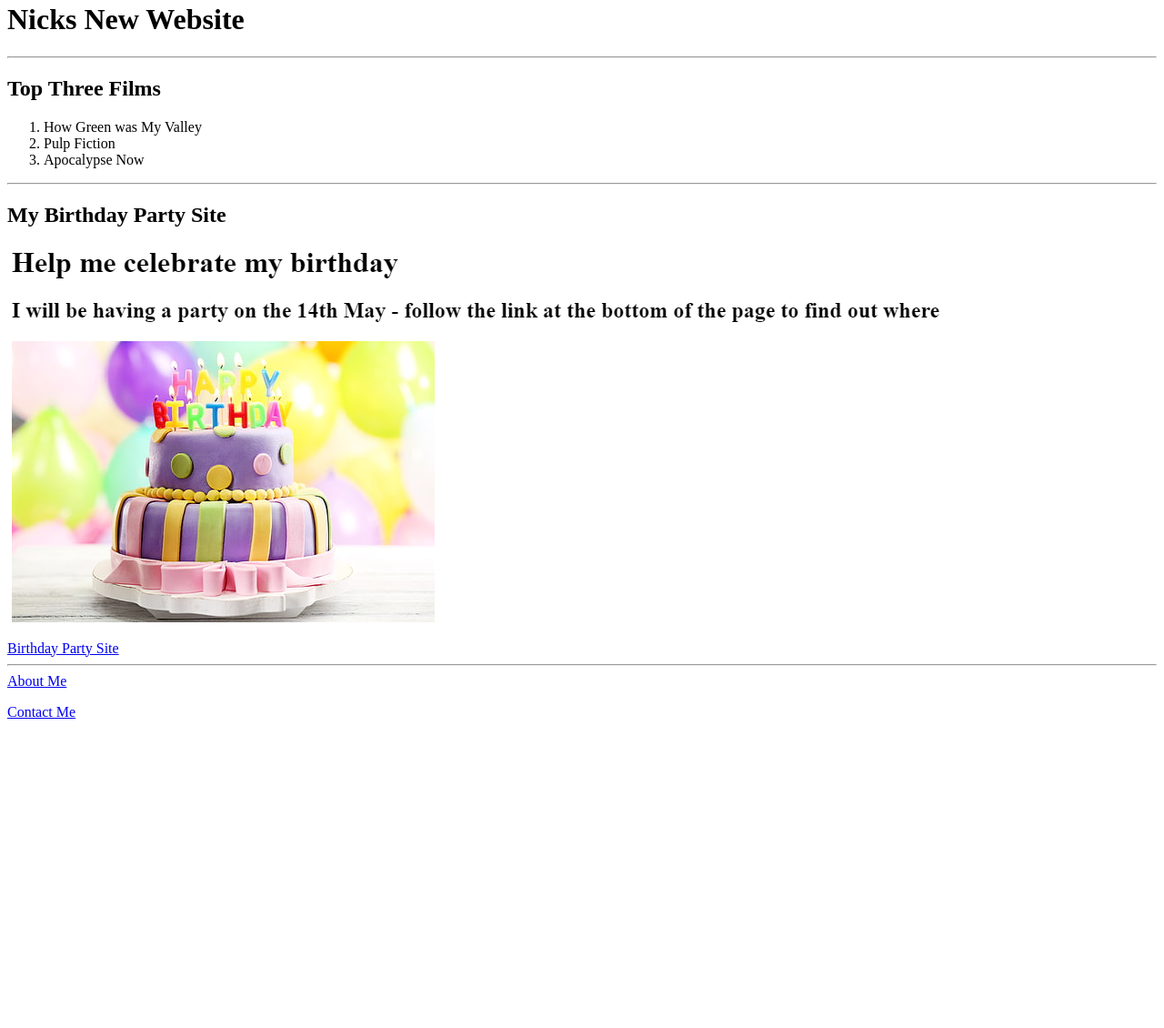
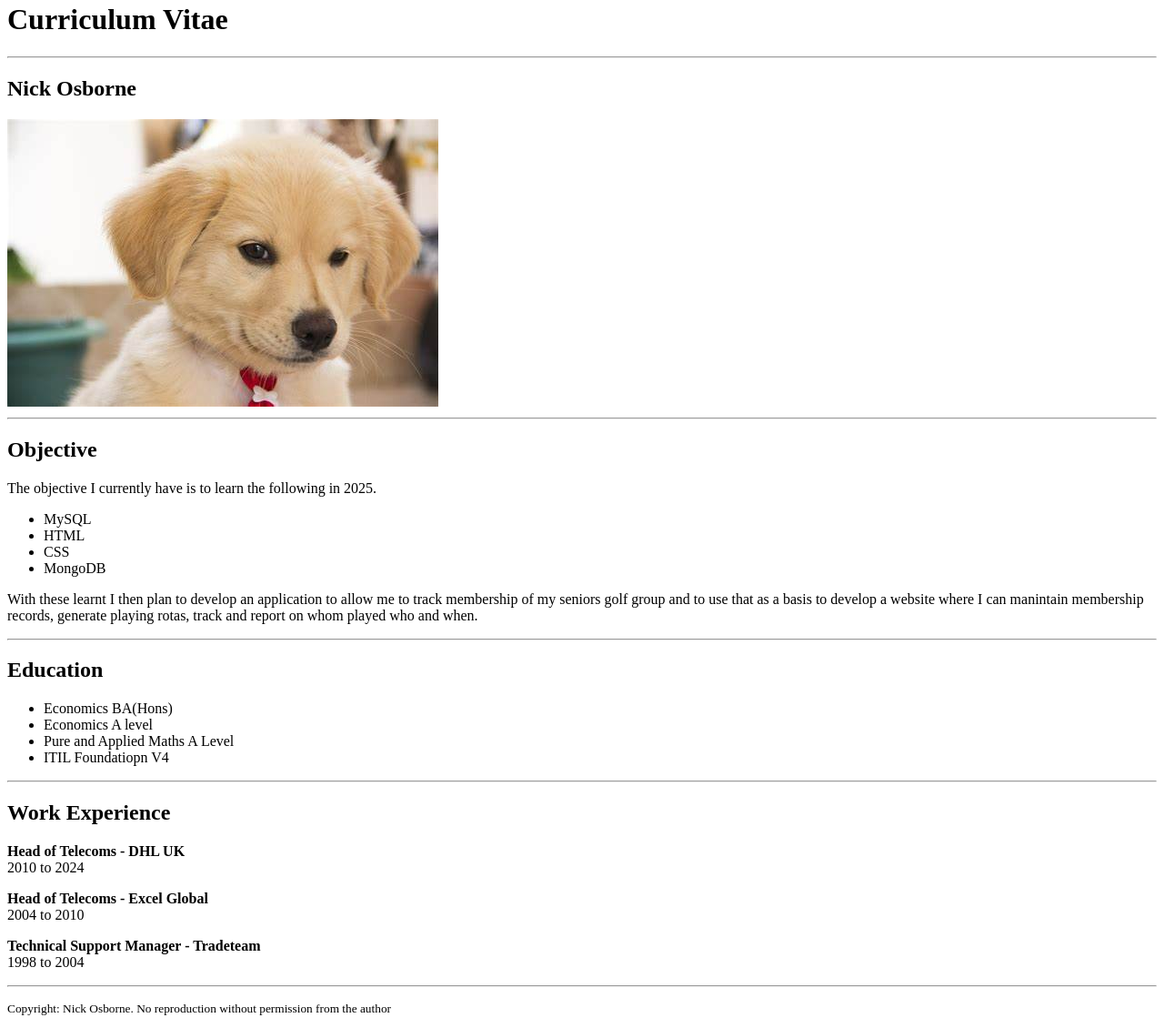
Before and after one commit to wmnick1405/html-portfolio, a plain HTML site: page index.html in a window 1280 px wide. Shown: the part 18-1148 px from the top of the page at 91% size. Before the commit the page ends 818 px from the top, so only its background shows below. Drawn offline with Linux system fonts and the light colour scheme.

Commit message:
Add files via upload

```diff
--- a/index.html
+++ b/index.html
@@ -1,35 +1,57 @@
-<!-- TODO 1: Create the HTML Boilerplate -->
 <!DOCTYPE html>
 <html lang="en">
 <head>
     <meta charset="UTF-8">
     <meta name="viewport" content="width=device-width, initial-scale=1.0">
-    <title>Document</title>
+    <title>My Curfriculum Vitae</title>
 </head>
+<body>
+    <h1>Curriculum Vitae</h1>
+    <hr>
+    <p></p>
+    <h2>Nick Osborne</h2>
+   <img src="./assets/images/dog.png">
+   <hr>
+    <h2>Objective</h2>
+    <p>The objective I currently have is to learn the following in 2025.</p>
+    <ul>
+        <li>MySQL</li>
+        <li>HTML</li>
+        <li>CSS</li>
+        <li>MongoDB</li>
+    </ul>
+    <p></p>
+    <p>With these learnt I then plan to develop an application to allow me to track membership of my seniors golf group
+        and to use that as a basis to develop a website where I can manintain membership records, generate playing rotas, track and report on whom played
+        who and when.
+    </p>
+    <hr>
+    <h2>Education</h2>
+    <ul>
+        <li>Economics BA(Hons)</li>
+        <li>Economics A level</li>
+        <li>Pure and Applied Maths A Level</li>
+        <li>ITIL Foundatiopn V4</li>
+    </ul>
+    <hr>
+    <h2>Work Experience</h2>
 
- <body>
- <h1>Nicks New Website</h1>
- <hr>
-    <h2>Top Three Films</h2>
-    <ol>
-        <li>How Green was My Valley</li>
-        <li>Pulp Fiction</li>
-        <lI>Apocalypse Now</lI>
-    </ol>
+    <p><b>Head of Telecoms - DHL UK</b><br />
+    2010 to 2024</p>
+    <p><b>Head of Telecoms - Excel Global</b><br />
+    2004 to 2010</p>
+    <p><b>Technical Support Manager - Tradeteam</b><br />
+    1998 to 2004</p>
+
 
     <hr>
 
-    <h2>My Birthday Party Site</h2>
-    <img src="./assets/images/nick-birthday-invite.png" alt="birthday invite page">
-    <p></p>
-    <a href="./public/Nick-birthday-invite.html">Birthday Party Site</a>
-    <hr>
+     </p> </p>
 
-    <!-- Links to About and Contact Me -->
-    <a href="./public/about.html">About Me</a>
-     <p></p>
-    <a href="./public/contact.html">Contact Me</a>
-
-
+     <footer>
+        <small>
+            <p>Copyright: Nick Osborne. No reproduction without permission from the author</p>
+        </small>
+     </footer>
 </body>
 </html>
```
Lines whose indentation alone changed are shown as unchanged.
